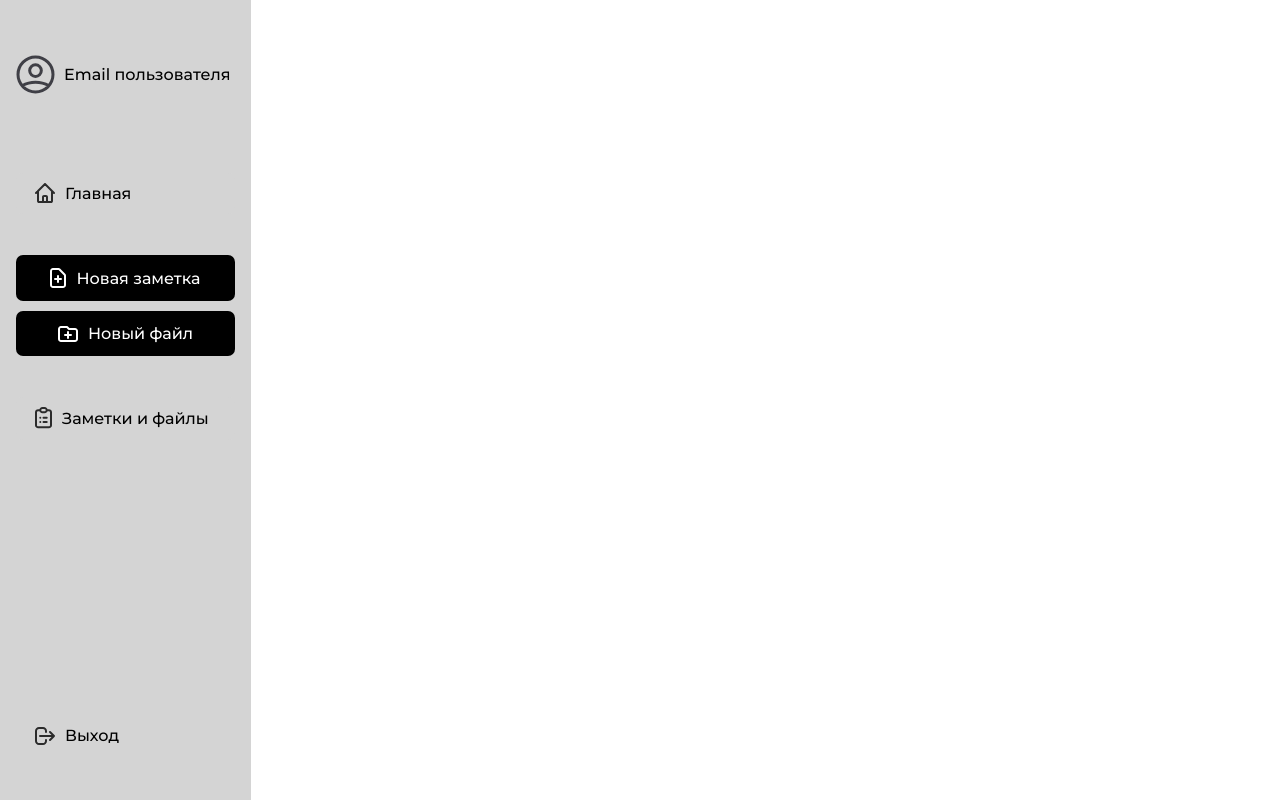
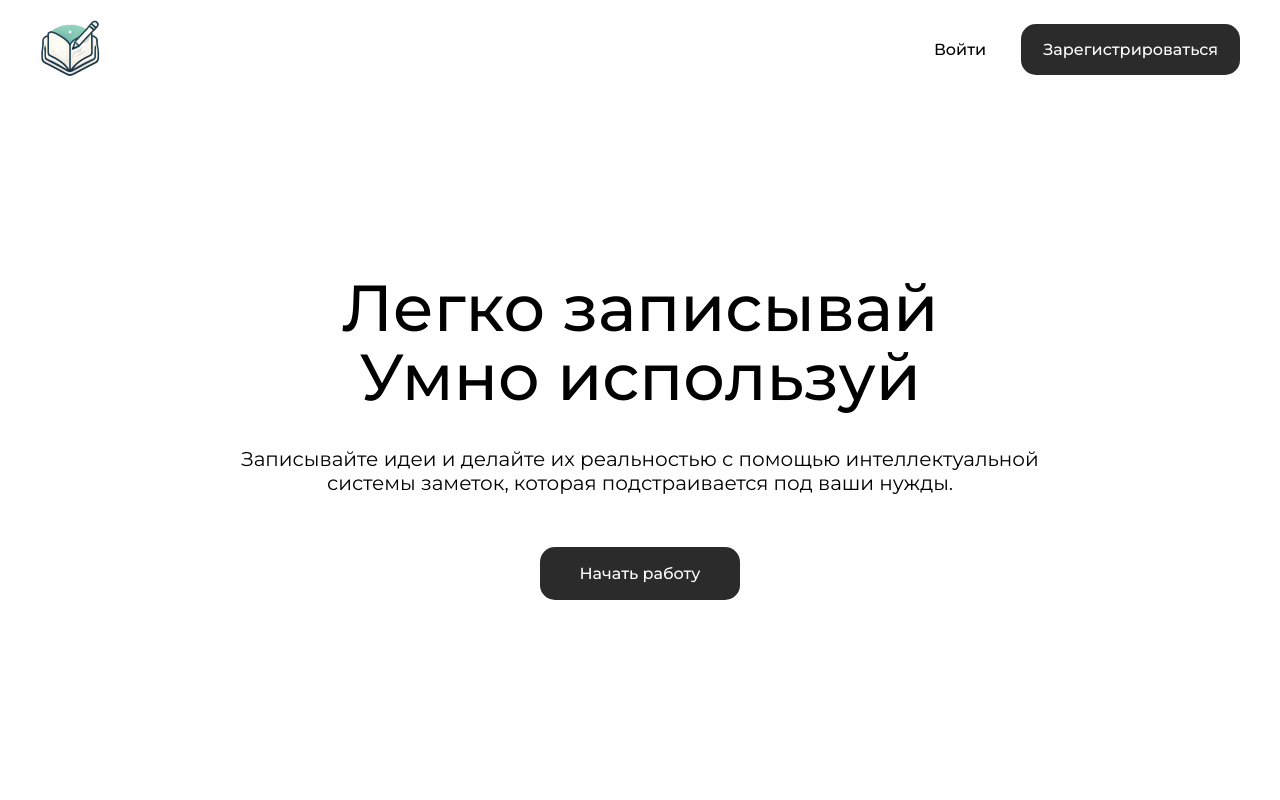
Before and after one commit to hil1ch/vite-react-ts-project, a React (Vite) app: page / in a window 1280 px wide. Built offline with nearby package versions, Linux system fonts and the light colour scheme.

Commit message:
Стартовое окно

```diff
--- a/src/App/App.tsx
+++ b/src/App/App.tsx
@@ -1,8 +1,8 @@
-import Sidebar from "../Widgets/Sidebar/Sidebar";
+import StartPage from "../Pages/StartPage/StartPage";
 
 function App() {
   return <div>
-    <Sidebar />
+    <StartPage />
   </div>
 }
 
--- a/src/App/index.css
+++ b/src/App/index.css
@@ -9,3 +9,8 @@ body {
   -webkit-font-smoothing: antialiased;
   -moz-osx-font-smoothing: grayscale;
 }
+
+h1 {
+  padding: 0;
+  margin: 0;
+}
--- a/src/Pages/StartPage/StartPage.tsx
+++ b/src/Pages/StartPage/StartPage.tsx
@@ -1,8 +1,10 @@
 import Header from "../../Widgets/StartPage/Header";
+import MainSection from "../../Widgets/StartPage/MainSection";
 
 function StartPage() {
    return <div>
       <Header />
+      <MainSection />
    </div>
 }
 
--- a/src/Widgets/Sidebar/SidebarNav/NewFileButton.css
+++ b/src/Widgets/Sidebar/SidebarNav/NewFileButton.css
@@ -24,3 +24,7 @@
    cursor: pointer;
    border: 0;
 }
+
+.sidebar__btn-file:hover {
+   background-color: #444444;
+}
--- a/src/Widgets/Sidebar/SidebarNav/NewNoteButton.css
+++ b/src/Widgets/Sidebar/SidebarNav/NewNoteButton.css
@@ -23,3 +23,7 @@
    font-size: 16px;
    color: #fff;
 }
+
+.sidebar__btn-note:hover {
+   background-color: #444444;
+}
--- a/src/Widgets/StartPage/Header.css
+++ b/src/Widgets/StartPage/Header.css
@@ -10,6 +10,8 @@ body {
 
 a {
    font-family: 'Montserrat', sans-serif;
+   text-decoration: none;
+   color: #000;
 }
 
 .container {
@@ -18,9 +20,11 @@ a {
 }
 
 .header {
+   margin-top: 20px;
    display: flex;
    justify-content: space-between;
    align-items: center;
+   margin-bottom: 190px;
 }
 
 .nav__list {
@@ -28,3 +32,21 @@ a {
    align-items: center;
    list-style-type: none;
 }
+
+.nav__item-login {
+   font-weight: 500;
+   margin-right: 35px;
+}
+
+.nav__link-signup {
+   font-weight: 500;
+   background-color: #2B2B2B;
+   border: none;
+   border-radius: 15px;
+   padding: 16px 22px;
+   color: #fff;
+}
+
+.nav__link-signup:hover {
+   background-color: #444444;
+}
--- a/src/Widgets/StartPage/Header.tsx
+++ b/src/Widgets/StartPage/Header.tsx
@@ -1,15 +1,18 @@
 import './Header.css';
 
 function Header() {
-   return <div className="header container">
-      <img className="logo" src=""></img>
-      <nav className="nav">
-         <ul className="nav__list">
-            <li className="nav__item"><a href="#" className="nav__link">Войти</a></li>
-            <li className="nav__item"><a href="#" className="nav__link">Зарегистрироваться</a></li>
-         </ul>
-      </nav>
-   </div>
-}
+   return (
+      <div className="container">
+         <div className="header">
+            <img className="logo" src="src\images\start-logo.png"></img>
+            <nav className="nav">
+               <ul className="nav__list">
+                  <li className="nav__item-login"><a href="#" className="nav__link-login">Войти</a></li>
+                  <li className="nav__item-signup"><a href="#" className="nav__link-signup">Зарегистрироваться</a></li>
+               </ul>
+            </nav>
+         </div>
+      </div>
+)}
 
 export default Header;
--- a/src/Widgets/StartPage/MainSection.css
+++ b/src/Widgets/StartPage/MainSection.css
@@ -0,0 +1,37 @@
+.section__title {
+   text-align: center;
+   font-size: 65px;
+   font-weight: 500;
+   margin-bottom: 31px;
+}
+
+span {
+   display: block;
+   margin-top: -10px;
+}
+
+.section__subtitle {
+   text-align: center;
+   width: 817px;
+   margin: 0 auto;
+   font-size: 20px;
+   margin-bottom: 52px;
+}
+
+.section__link {
+   display: block;
+   text-align: center;
+   margin: 0 auto;
+   background-color: #2B2B2B;
+   color: #fff;
+   width: 200px;
+   border: none;
+   border-radius: 15px;
+   font-weight: 500;
+   padding-top: 17px;
+   padding-bottom: 17px;
+}
+
+.section__link:hover {
+   background-color: #444444;
+}
--- a/src/Widgets/StartPage/MainSection.tsx
+++ b/src/Widgets/StartPage/MainSection.tsx
@@ -0,0 +1,14 @@
+import './MainSection.css';
+
+function MainSection() {
+   return (
+      <div className="container">
+         <div className="main__section">
+            <h1 className="section__title">Легко записывай <span>Умно используй</span></h1>
+            <p className="section__subtitle">Записывайте идеи и делайте их реальностью с помощью интеллектуальной системы заметок, которая подстраивается под ваши нужды.</p>
+            <a className="section__link" href="">Начать работу</a>
+         </div>
+      </div>
+)}
+
+export default MainSection;
```
